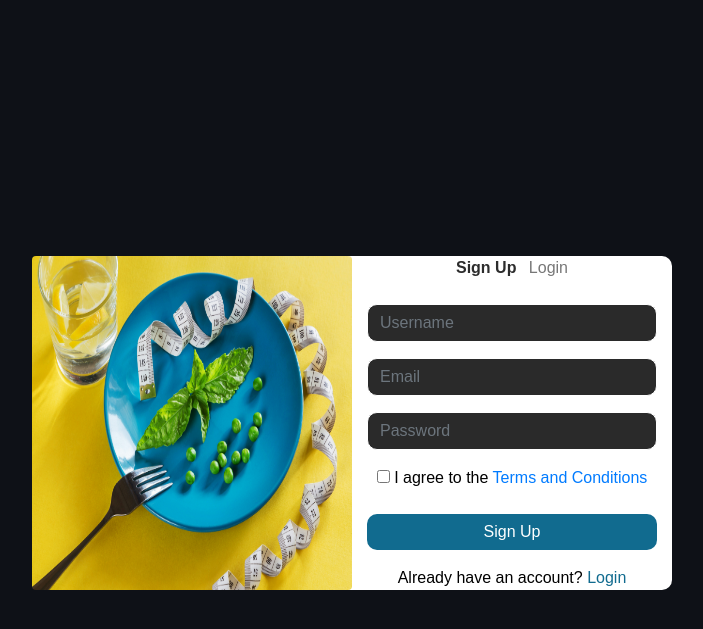
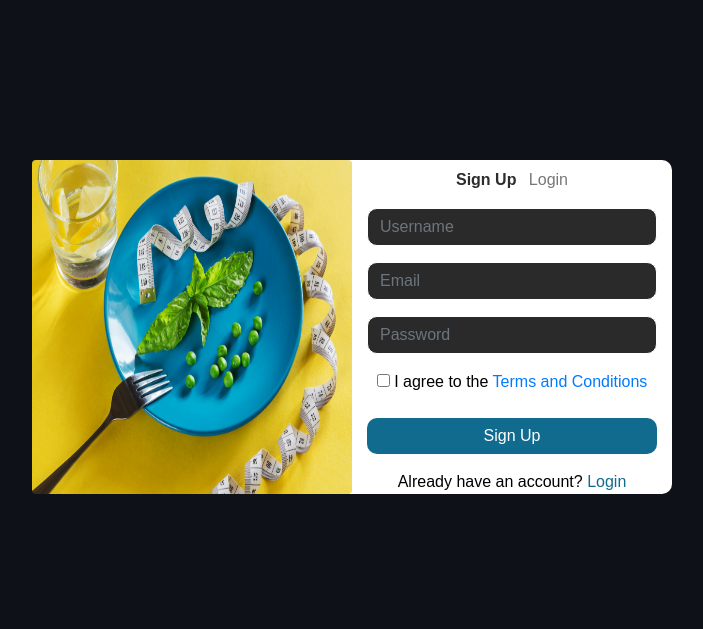
Before and after one commit to kofilolx/makolaxchange_MVP_ALX, a Flask app: page /register in a window 1280 px wide. Shown: the part 54-683 px from the top of the page, without its empty margins (288-991 px from the left). Run offline with Flask 3, Linux system fonts and the light colour scheme; parts of the project's set-up code (start-up, migrations or seed data) failed here and were passed over; some libraries are stand-ins or nearby versions.

Commit message:
Makola WebApp

```diff
--- a/website/static/css/log.css
+++ b/website/static/css/log.css
@@ -88,8 +88,13 @@
 }
 
 .mb-5, .my-5 {
-    margin-bottom: 3rem !important;
+  margin-bottom: 3rem !important;
+}
+.mt-5, .my-5 {
+  margin-top: 10rem !important;
+}
+
+.mb-4 {
+    margin-top: .5rem !important;
+    margin-bottom: 1rem !important;
   }
-  .mt-5, .my-5 {
-    margin-top: 16rem !important;
-  }
--- a/website/static/css/style.css
+++ b/website/static/css/style.css
@@ -33,7 +33,7 @@ header {
 .form-control {
   background-color: #2a2a2a !important;
   border: none;
-  color: #fff;
+  color: #ffffff;
 }
 
 .col-12 {
```
Also changed, not shown: instance/database.db.
